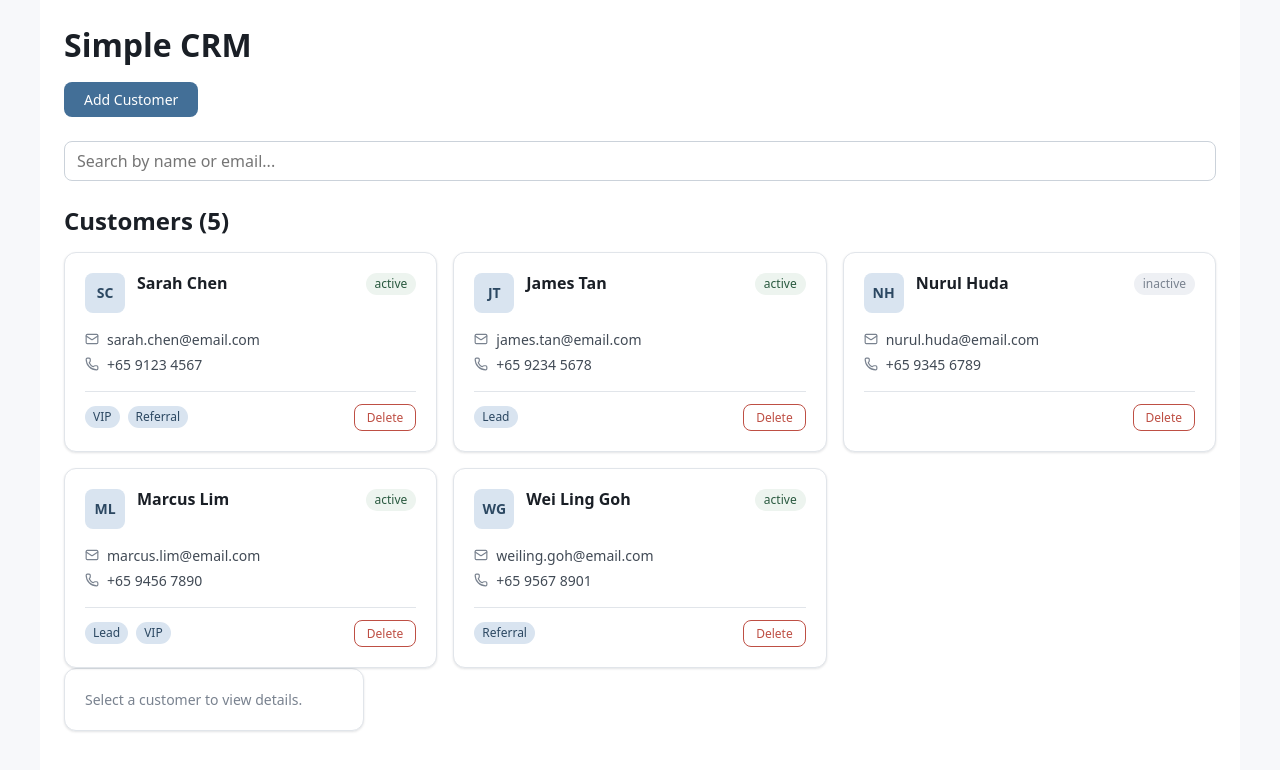
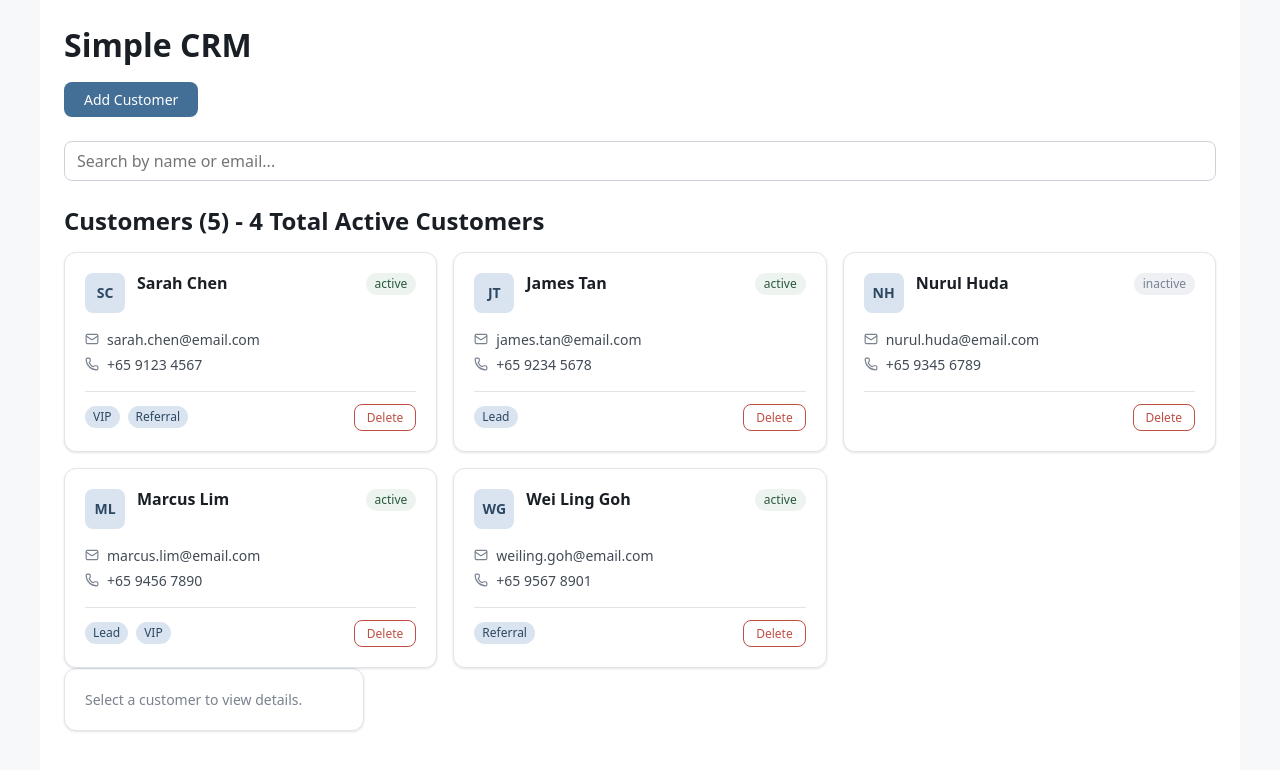
Before and after one commit to Joel-Wong0794/simple-crm-example, a React (Vite) app: page / in a window 1280 px wide. Shown: the top 770 px of the page. Built offline with nearby package versions, Linux system fonts and the light colour scheme.

Commit message:
Highlight Search Term In each CustomerCard, highlight the matching part of the name or email when a search is active.

```diff
--- a/src/App.jsx
+++ b/src/App.jsx
@@ -26,6 +26,9 @@ function App() {
   const filteredCustomers = customers.filter((c) =>
     c.firstName.toLowerCase().includes(searchTerm.toLowerCase()),
   );
+  const activeCustomerCount = customers.filter((c) =>
+    c.status == "active",
+  ).length;
 
   const handleChange = (e) => {
     // if(e.target.name === "firstName") {
@@ -175,7 +178,7 @@ function App() {
               {searchTerm
                 ? `Showing ${filteredCustomers.length} of ${customers.length}`
                 : customers.length}
-              )
+              ) - {activeCustomerCount} Total Active Customers
             </h2>
             {filteredCustomers.length === 0 ? (
               <p className="empty-state">
```
